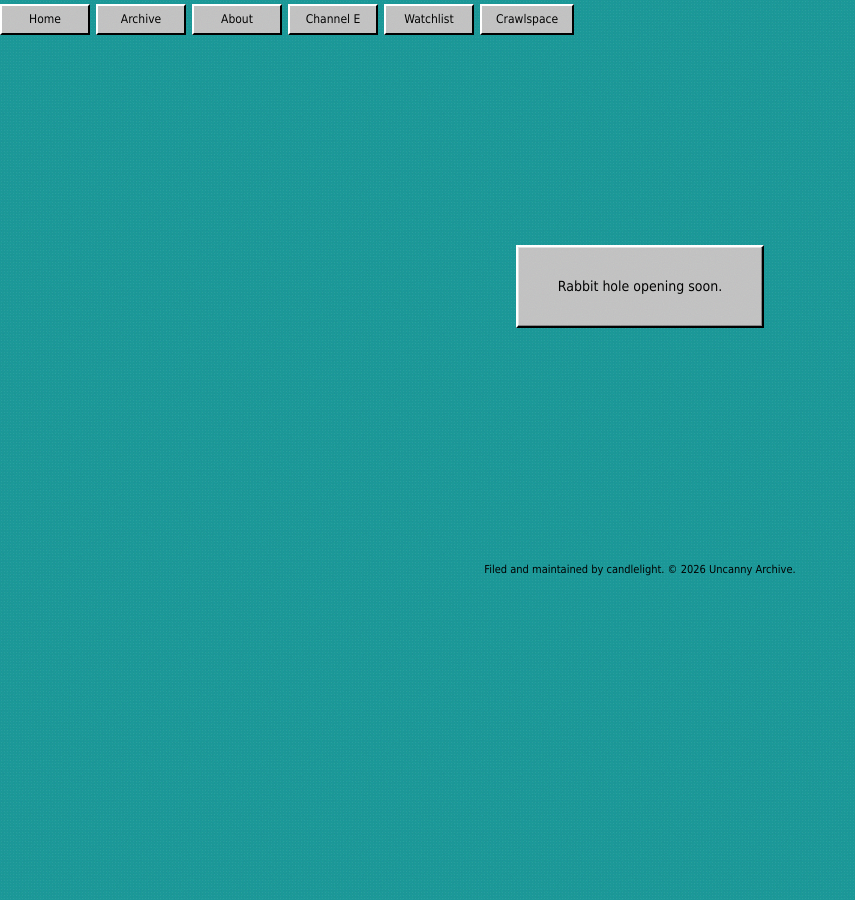
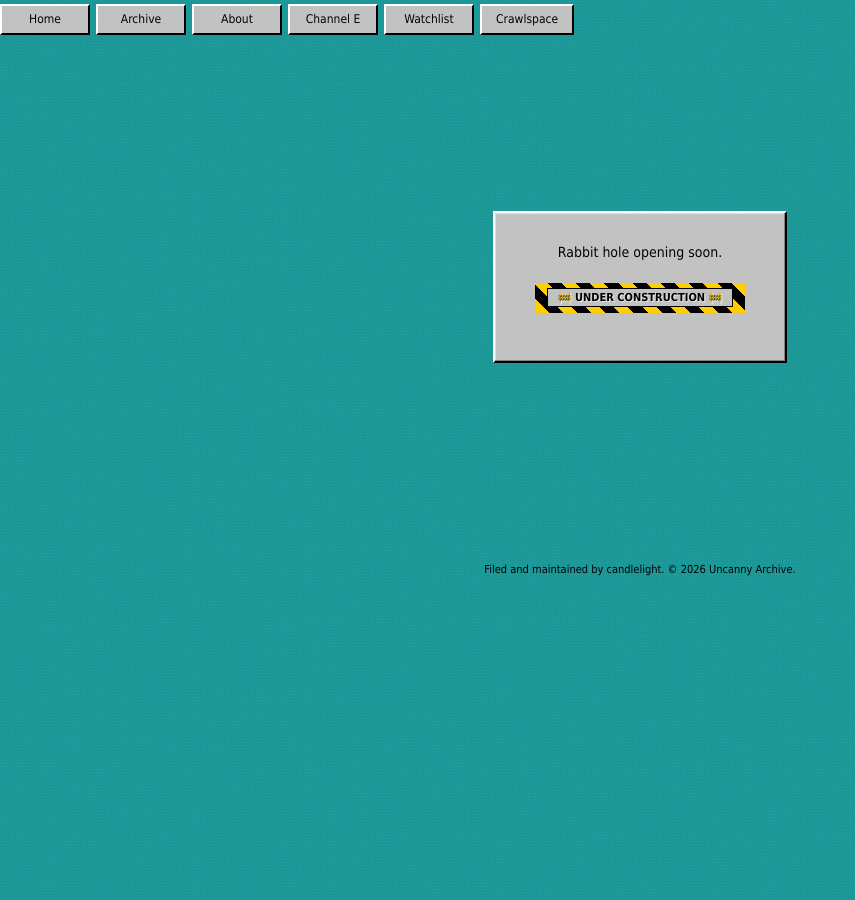
Before and after one commit to teaque278/uncannyarchive, a Jekyll site: the page built from recommendation.html, in a window 1280 px wide. Shown: the whole page, without its empty margins (0-855 px from the left). Built offline with Jekyll 4.4.1, drawn with Linux system fonts in a browser that asks for light colours; some web fonts are replaced.

Commit message:
Update recommendation.html

```diff
--- a/recommendation.html
+++ b/recommendation.html
@@ -6,5 +6,8 @@ permalink: /recommendations/
 <section class="rabbit-hole">
   <div class="rabbit-hole__box">
     <p>Rabbit hole opening soon.</p>
+    <div class="construction-tape" style="margin-top: 20px;">
+      <span>🚧 UNDER CONSTRUCTION 🚧</span>
+    </div>
   </div>
 </section>
```
